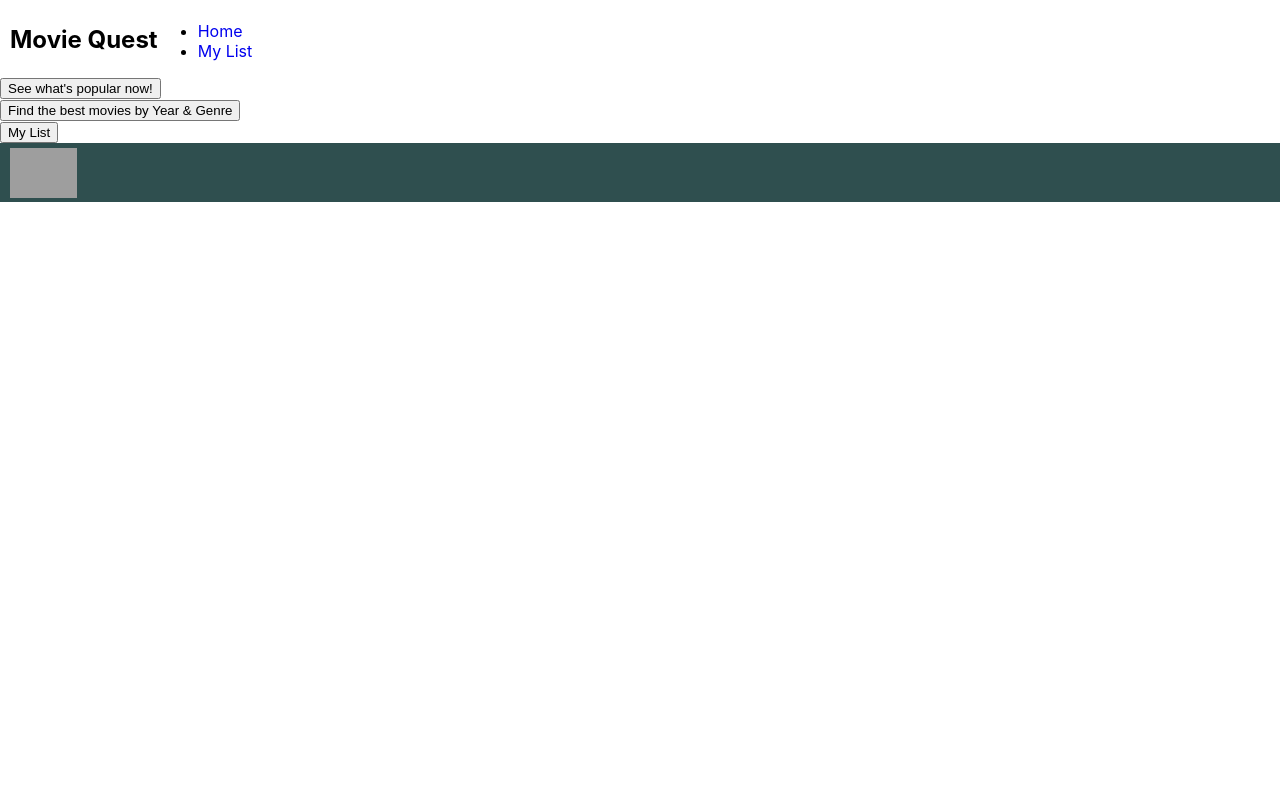
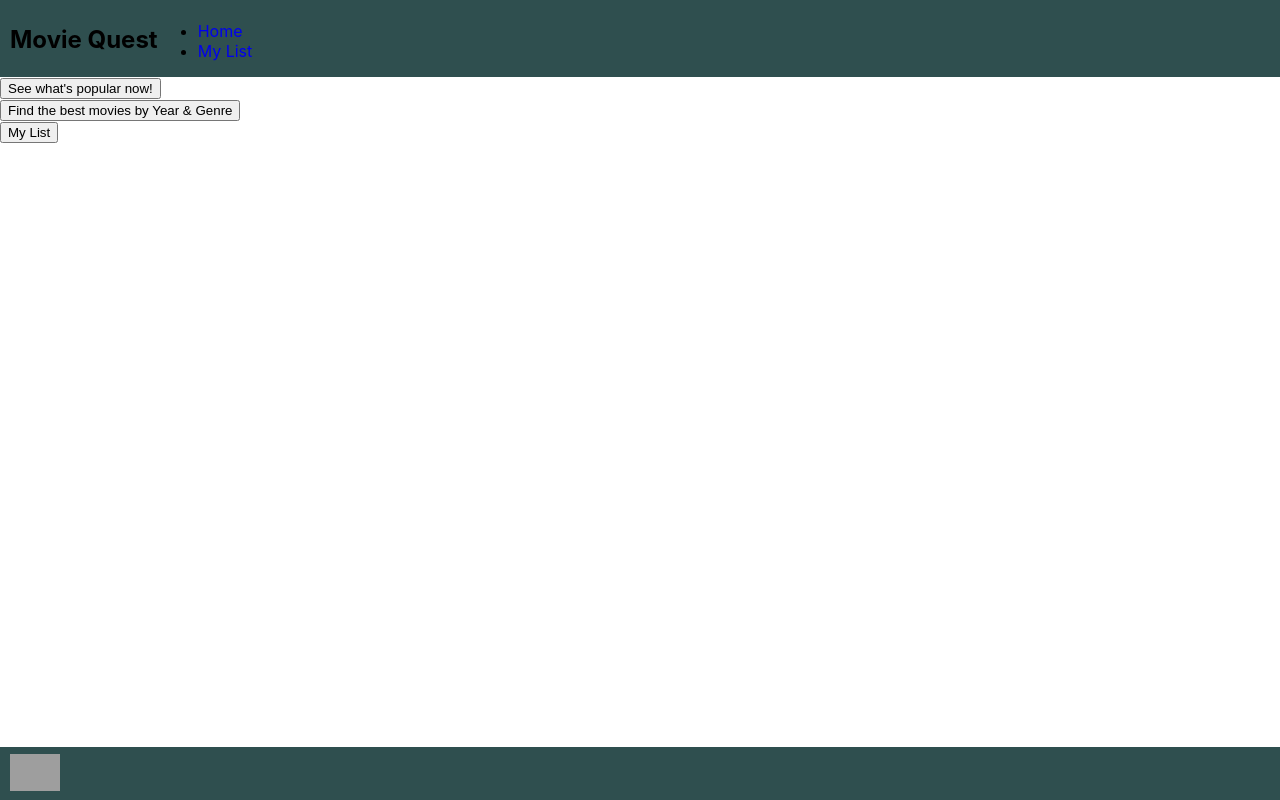
Before and after one commit to ccano2011/Movie-Quest, a React (Create React App) app in the folder movie_picker/: page / in a window 1280 px wide. Built offline with nearby package versions, Linux system fonts and the light colour scheme; no server answers; grey boxes are pictures that could not be loaded.

Commit message:
Finished MVP styling for navbar

```diff
--- a/movie_picker/src/App.css
+++ b/movie_picker/src/App.css
@@ -1,21 +1,36 @@
+.App {
+  min-height: 100%;
 
+}
+/* .Foot {
+  position: fixed;
+  bottom:0;
+  width: fit-content;
+} */
+
+.footerLinks {
+  /* max-height: 70px; */
+  /* min-height: 30px; */
+  position: fixed;
+  bottom:0;
+  width: 100%;
+  background-color: darkslategray;
+}
 
 .tmdbLogo {
-  height: 50px;
+  max-height: 50px;
   min-height: 30px;
+  width: 50px;
+  padding-top: 7px;
+  padding-bottom: 5px;
+  padding-left: 10px;
+  background-color: darkslategray;
 }
 
-.footerUl {
-  list-style-type: none;
-  position: relative;
-  bottom:0;
-  margin: 0;
-  padding-top:5px;
-  padding-left: 10px;
-  display: inline-flex;
-  width: 100% ;
-  background-color: darkslategray;
-}
+/* .tmdbLogo {
+  display: block;
+  justify-content: left;
+} */
 
 a {
   text-decoration: none;
@@ -30,4 +45,25 @@ a {
   padding-left: 10px;
   display: inline-flex;
   width: 100% ;
+  background-color: darkslategray;
 }
+
+/* ul > li solution from Stack Overflow */
+.navUl > .Link{
+  display: inline-block;
+  list-style-type: none;
+  padding-top: 4px;
+  align-items: center;
+  justify-content: center;
+  /* zoom:1; */
+}
+
+.Link {
+  padding-right: 30px;
+  padding-left: 30px;
+  display: flex;
+  justify-content: center;
+}
+
+/* .navTitle{
+} */
--- a/movie_picker/src/components/Footer/Footer.jsx
+++ b/movie_picker/src/components/Footer/Footer.jsx
@@ -5,11 +5,8 @@ class Footer extends Component {
         return (
             <nav className="Foot">
                 <div className="footerLinks">
-                    <ul className="footerUl">
-                        <li>
-                            <a href="https://www.themoviedb.org/" target="_blank" rel="noopener noreferrer"><img className="tmdbLogo" src="https://www.themoviedb.org/assets/2/v4/logos/v2/blue_square_2-d537fb228cf3ded904ef09b136fe3fec72548ebc1fea3fbbd1ad9e36364db38b.svg" alt="TMDB Logo" /></a>
-                        </li>
-                    </ul>
+                    <a href="https://www.themoviedb.org/" target="_blank" rel="noopener noreferrer"><img className="tmdbLogo" src="https://www.themoviedb.org/assets/2/v4/logos/v2/blue_square_2-d537fb228cf3ded904ef09b136fe3fec72548ebc1fea3fbbd1ad9e36364db38b.svg" alt="TMDB Logo" /></a>
+
                 </div>
             </nav>
         )
```
